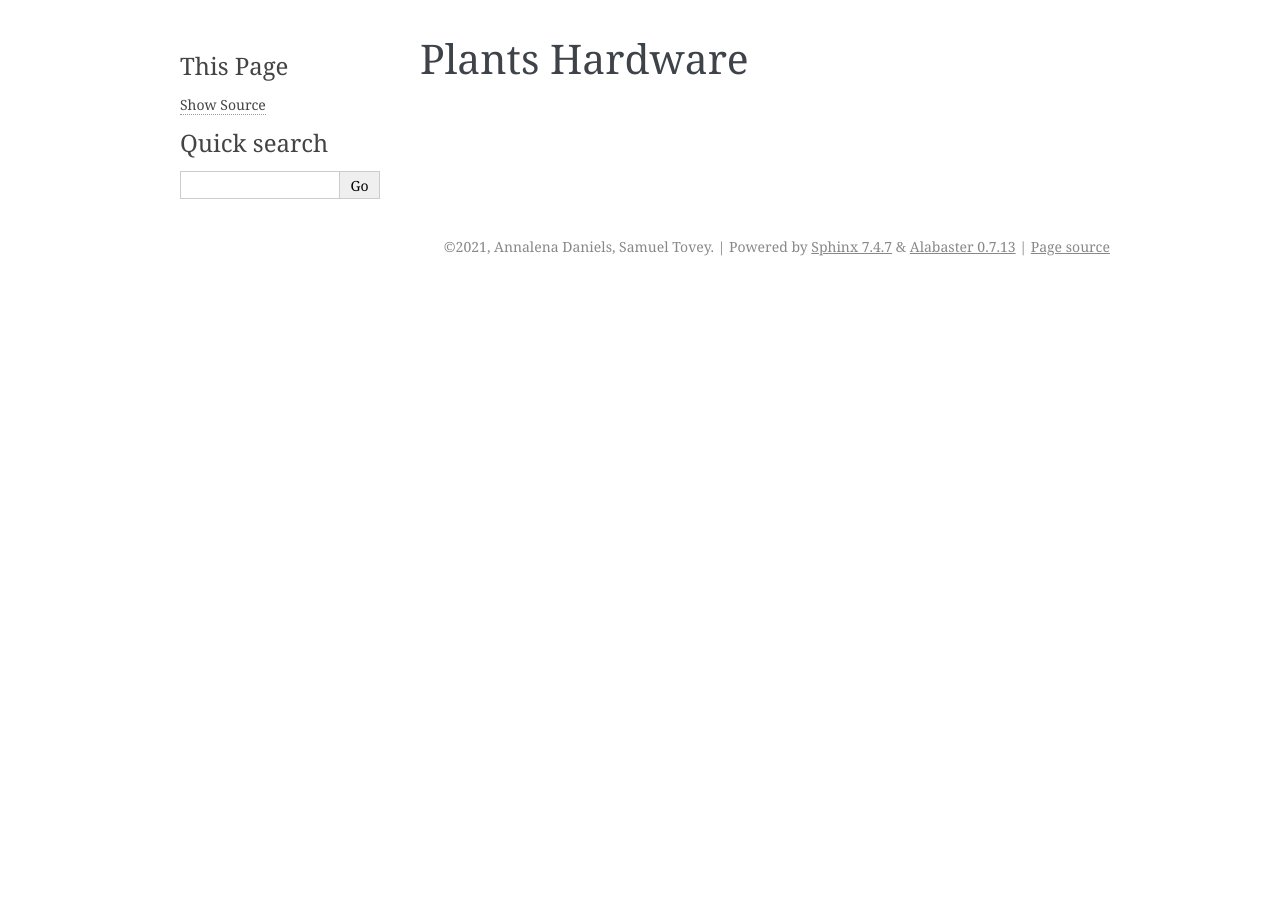
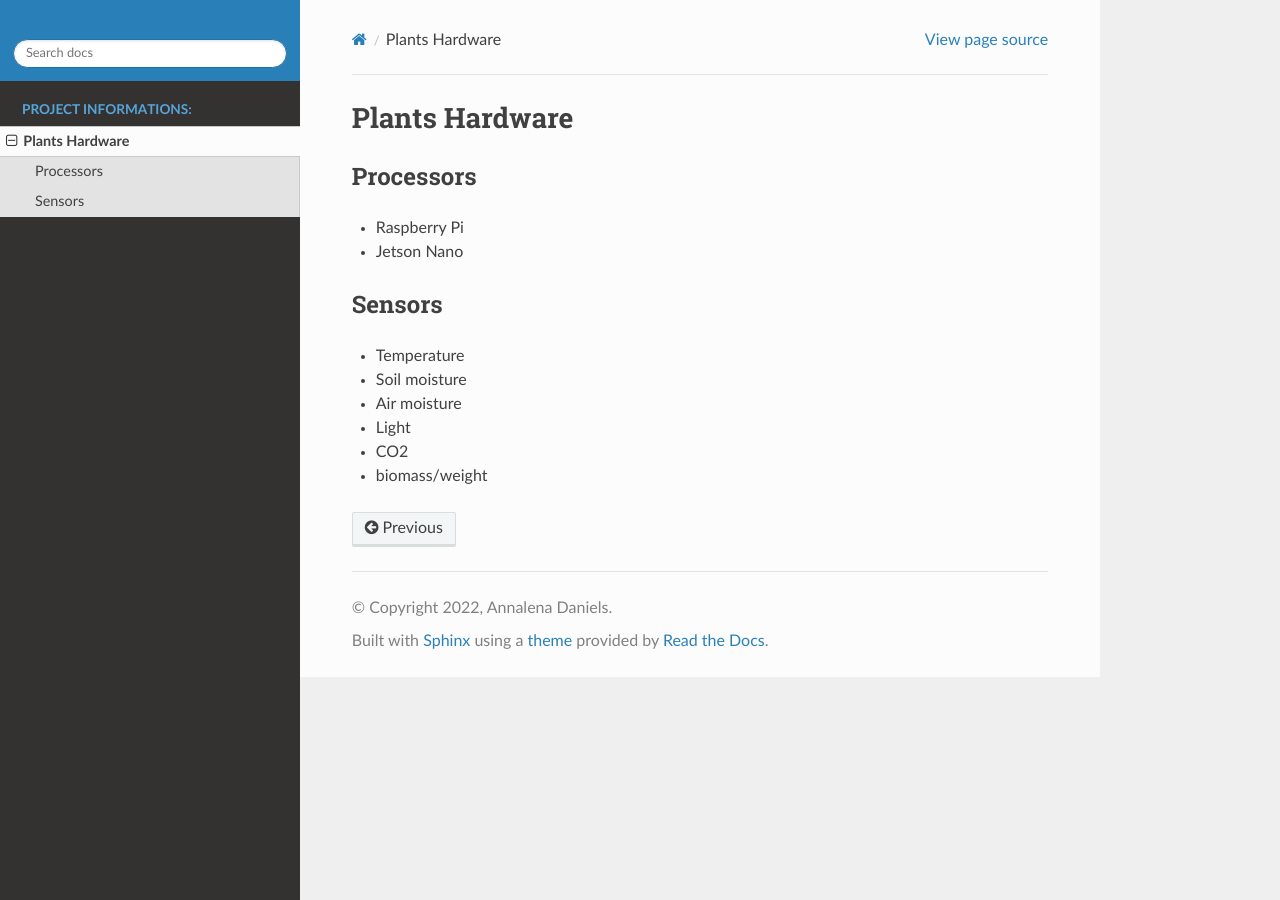
Before and after one commit to annalendaniels/Plant, a Sphinx documentation site: the page built from docs/source/hardware.rst, in a window 1280 px wide. Built offline with Sphinx 7.4.7 and the Read the Docs theme 2.0.0, drawn with Linux system fonts in a browser that asks for light colours.

Commit message:
update hardware

```diff
--- a/docs/source/conf.py
+++ b/docs/source/conf.py
@@ -1,29 +1,21 @@
-# Configuration file for the Sphinx documentation builder.
-#
-# This file only contains a selection of the most common options. For a full
-# list see the documentation:
-# https://www.sphinx-doc.org/en/master/usage/configuration.html
+import os
+import sys
+import sphinx_rtd_theme
 
-# -- Path setup --------------------------------------------------------------
+sys.path.insert(0, os.path.abspath("."))
+sys.path.insert(0, os.path.abspath("../../"))
+html_theme_path = [sphinx_rtd_theme.get_html_theme_path()]
 
-# If extensions (or modules to document with autodoc) are in another directory,
-# add these directories to sys.path here. If the directory is relative to the
-# documentation root, use os.path.abspath to make it absolute, like shown here.
-#
-# import os
-# import sys
-# sys.path.insert(0, os.path.abspath('.'))
+# -- Experiment information -----------------------------------------------------
 
-
-# -- Project information -----------------------------------------------------
-
-project = 'plants'
-copyright = '2021, Annalena Daniels, Samuel Tovey'
-author = 'Annalena Daniels, Samuel Tovey'
+project = "Plants"
+copyright = "2022, Annalena Daniels"
+author = "Annalena Daniels"
 
 # The full version, including alpha/beta/rc tags
-release = '2022'
+release = "2021"
 
+master_doc = "index"
 
 # -- General configuration ---------------------------------------------------
 
@@ -31,25 +23,66 @@ release = '2022'
 # extensions coming with Sphinx (named 'sphinx.ext.*') or your custom
 # ones.
 extensions = [
+    "sphinx.ext.autodoc",
+    "sphinx.ext.napoleon",
+    "sphinx.ext.autosummary",
+    "sphinx.ext.githubpages",
+    "sphinx.ext.intersphinx",
+    "sphinx.ext.mathjax",
+    "sphinx.ext.viewcode",
+    "IPython.sphinxext.ipython_directive",
+    "IPython.sphinxext.ipython_console_highlighting",
+    "matplotlib.sphinxext.plot_directive",
+    "numpydoc",
+    "sphinx_copybutton",
+    "nbsphinx",
+    "IPython.sphinxext.ipython_console_highlighting",
+    "IPython.sphinxext.ipython_directive",
+    "sphinx.ext.autosectionlabel",
 ]
 
+# Avoid name clashing
+autosectionlabel_prefix_document = True
+
 # Add any paths that contain templates here, relative to this directory.
-templates_path = ['_templates']
+templates_path = ["_templates"]
 
 # List of patterns, relative to source directory, that match files and
 # directories to ignore when looking for source files.
 # This pattern also affects html_static_path and html_extra_path.
 exclude_patterns = []
 
+# The name of the Pygments (syntax highlighting) style to use.
+pygments_style = "sphinx"
+
+autodoc_default_flags = [
+    "members",
+    "private-members",
+    "inherited-members",
+    "show-inheritance",
+]
 
 # -- Options for HTML output -------------------------------------------------
 
 # The theme to use for HTML and HTML Help pages.  See the documentation for
 # a list of builtin themes.
 #
-html_theme = 'alabaster'
+html_theme = "sphinx_rtd_theme"
+html_theme_options = {
+    "logo_only": True,
+    "display_version": False,
+}
 
 # Add any paths that contain custom static files (such as style sheets) here,
 # relative to this directory. They are copied after the builtin static files,
 # so a file named "default.css" will overwrite the builtin "default.css".
-html_static_path = ['_static']
+html_static_path = ["_static"]
+
+# This is required for the alabaster theme
+# refs: http://alabaster.readthedocs.io/en/latest/installation.html#sidebars
+html_sidebars = {
+    "**": [
+        "relations.html",  # needs 'show_related': True theme option to display
+        "searchbox.html",
+    ]
+}
--- a/docs/source/hardware.rst
+++ b/docs/source/hardware.rst
@@ -1,2 +1,18 @@
 Plants Hardware
 ---------------
+
+Processors
+^^^^^^^^^^
+
+* Raspberry Pi
+* Jetson Nano
+
+Sensors
+^^^^^^^
+
+* Temperature
+* Soil moisture
+* Air moisture
+* Light
+* CO2
+* biomass/weight
--- a/docs/source/index.rst
+++ b/docs/source/index.rst
@@ -8,7 +8,7 @@ Welcome to plants's documentation!
 
 .. toctree::
    :maxdepth: 2
-   :caption: Contents:
+   :caption: Project Informations:
 
    hardware
 
```
Also changed, not shown: README.md (+11 -0 lines).
